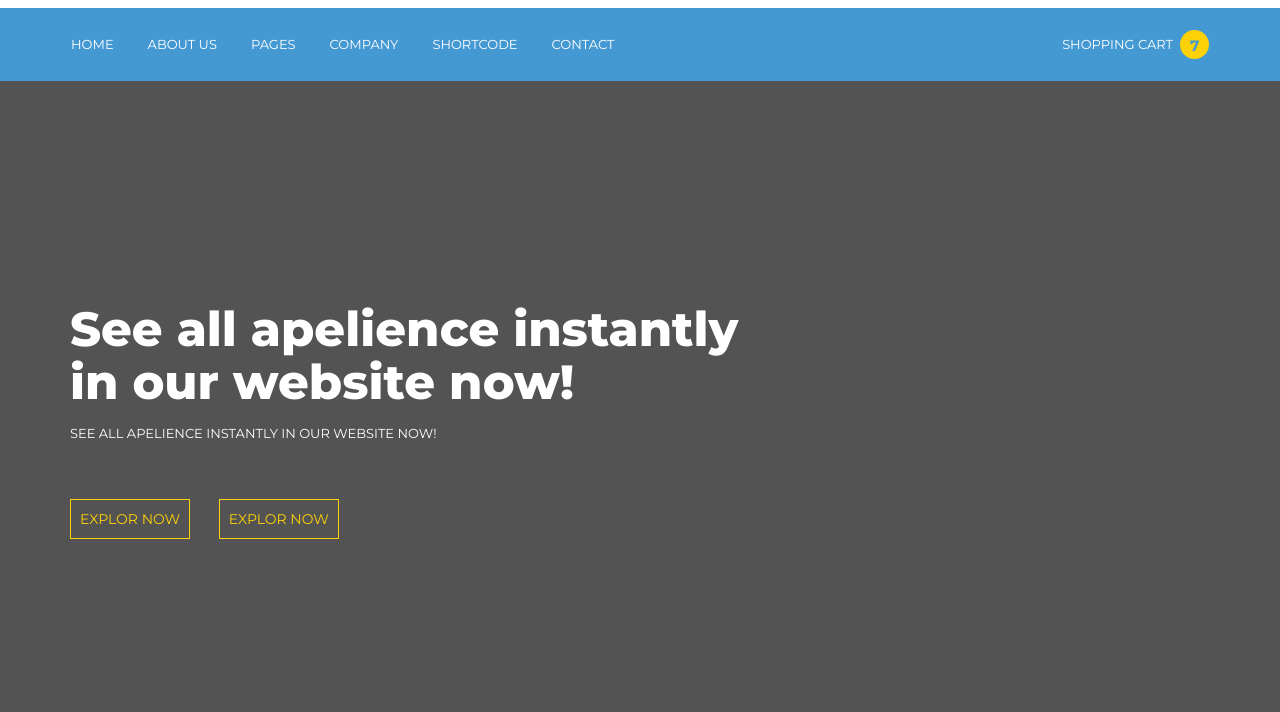
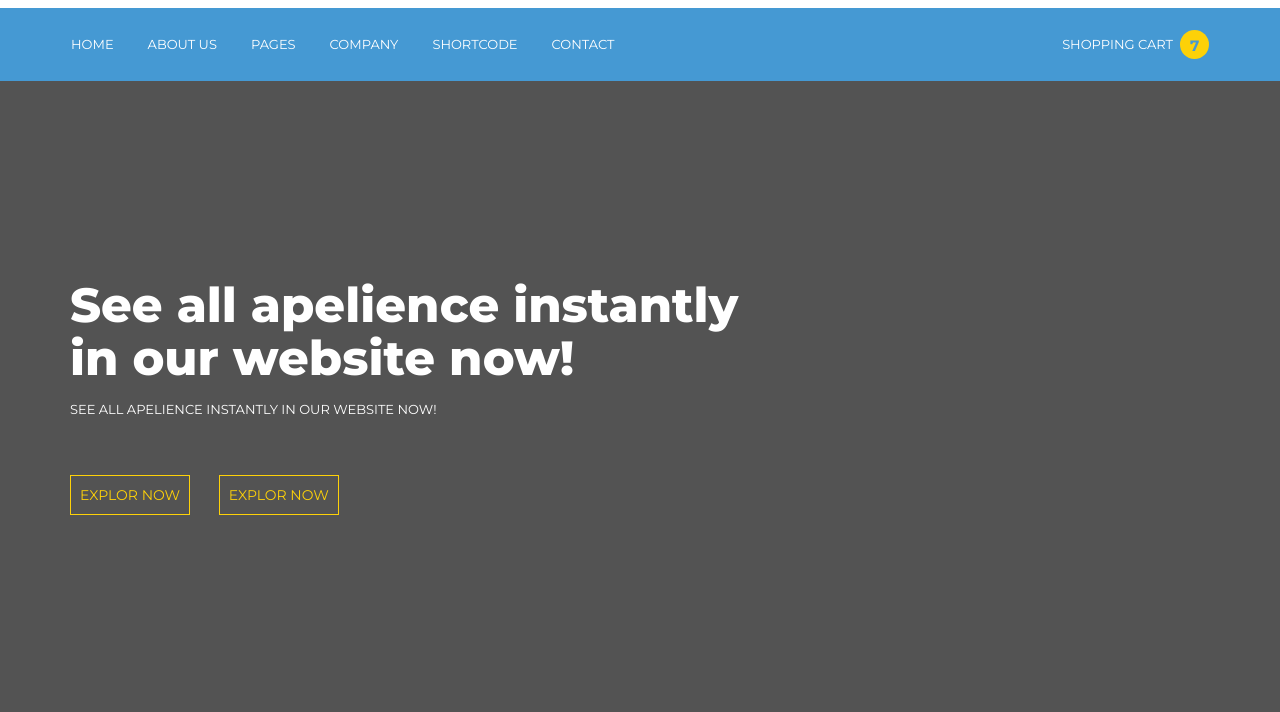
Before and after one commit to mohaimenul-isl/iEsence, a plain HTML site: page index.html in a window 1280 px wide. Shown: the part 88-800 px from the top of the page. Drawn offline with nearby package versions, Linux system fonts and the light colour scheme.

Commit message:
hero section gap fixed

```diff
--- a/css/style.css
+++ b/css/style.css
@@ -243,6 +243,10 @@ a.shopingcart {
     display: table;
     height: 670px;
     width: 100%;
+}
+
+.banner-3-text {
+    margin-top: -48px;
 }
 
 .banner-3-text p {
```
